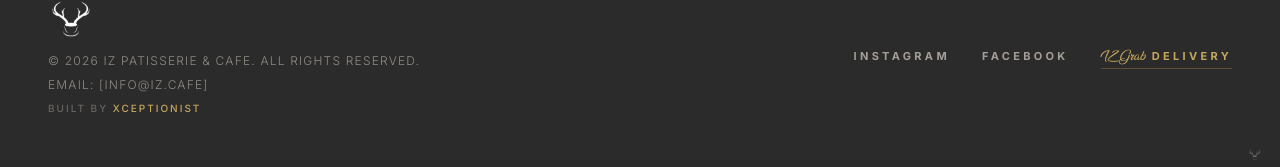
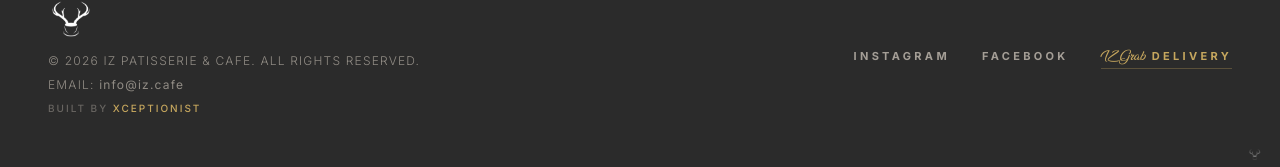
Before and after one commit to abirraiyan/izwithcmsworkingfull, a React (Vite) app: page / in a window 1280 px wide. Shown: the part 2675-2842 px from the top of the page. Built offline with nearby package versions, Linux system fonts and the light colour scheme; no server answers; the database is empty; a web font is replaced by a local one.

Commit message:
Made email clickable in footer with accessibility styles

```diff
--- a/src/components/Footer.tsx
+++ b/src/components/Footer.tsx
@@ -42,7 +42,13 @@ export default function Footer() {
                 reserved.
               </p>
               <p className="text-cream/50 text-xs font-light uppercase tracking-widest">
-                Email: [info@iz.cafe]
+                Email:{" "}
+                <a
+                  href="mailto:info@iz.cafe"
+                  className="hover:text-gold focus:outline-none focus-visible:ring-1 focus-visible:ring-[#c6a75e] rounded transition-colors duration-300 lowercase font-normal"
+                >
+                  info@iz.cafe
+                </a>
               </p>
               <p className="text-cream/30 text-[10px] font-medium uppercase tracking-[0.2em]">
                 Built by <a href="https://xceptionist.com/" target="_blank" rel="noopener noreferrer" className="text-gold hover:text-white transition-colors duration-300">Xceptionist</a>
```
